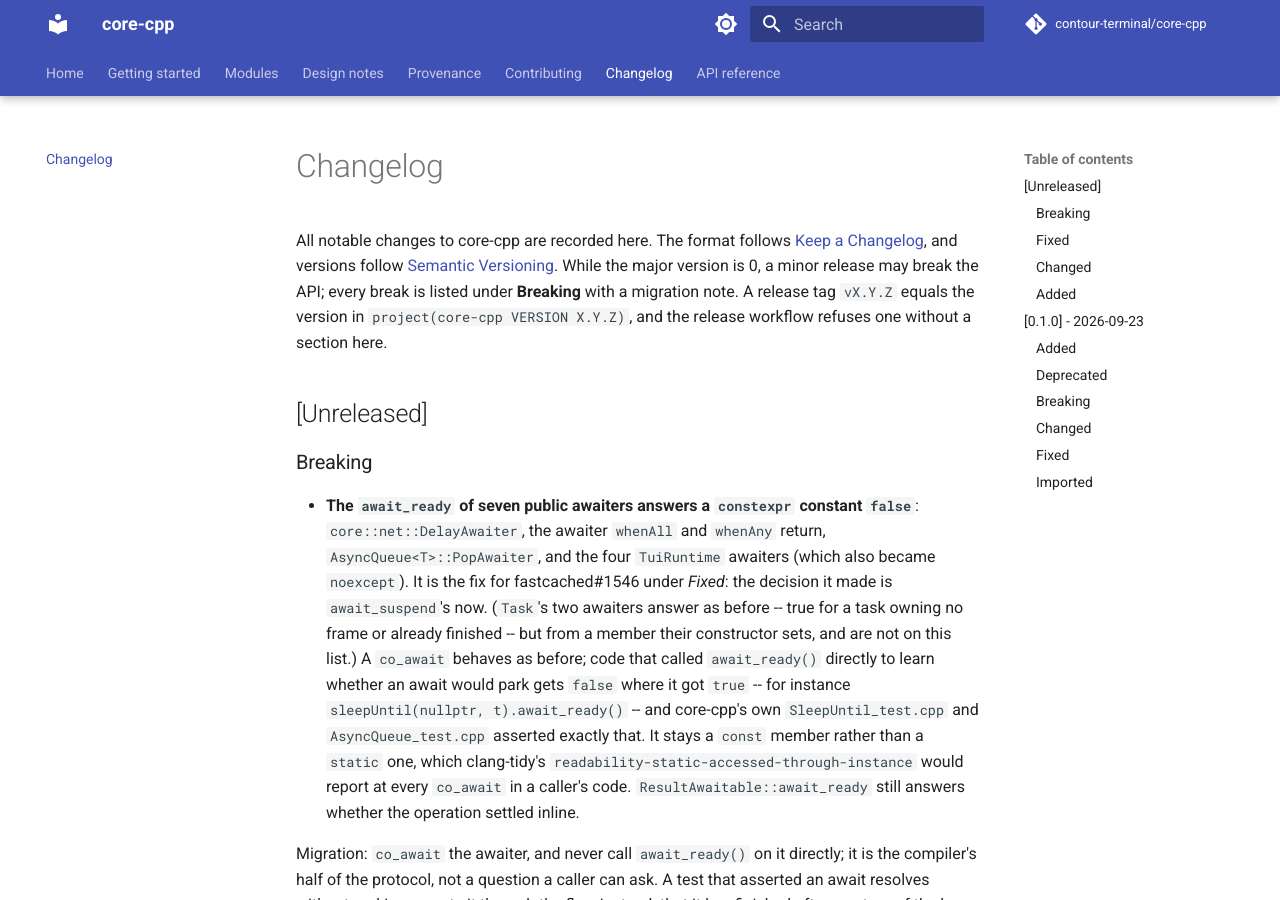
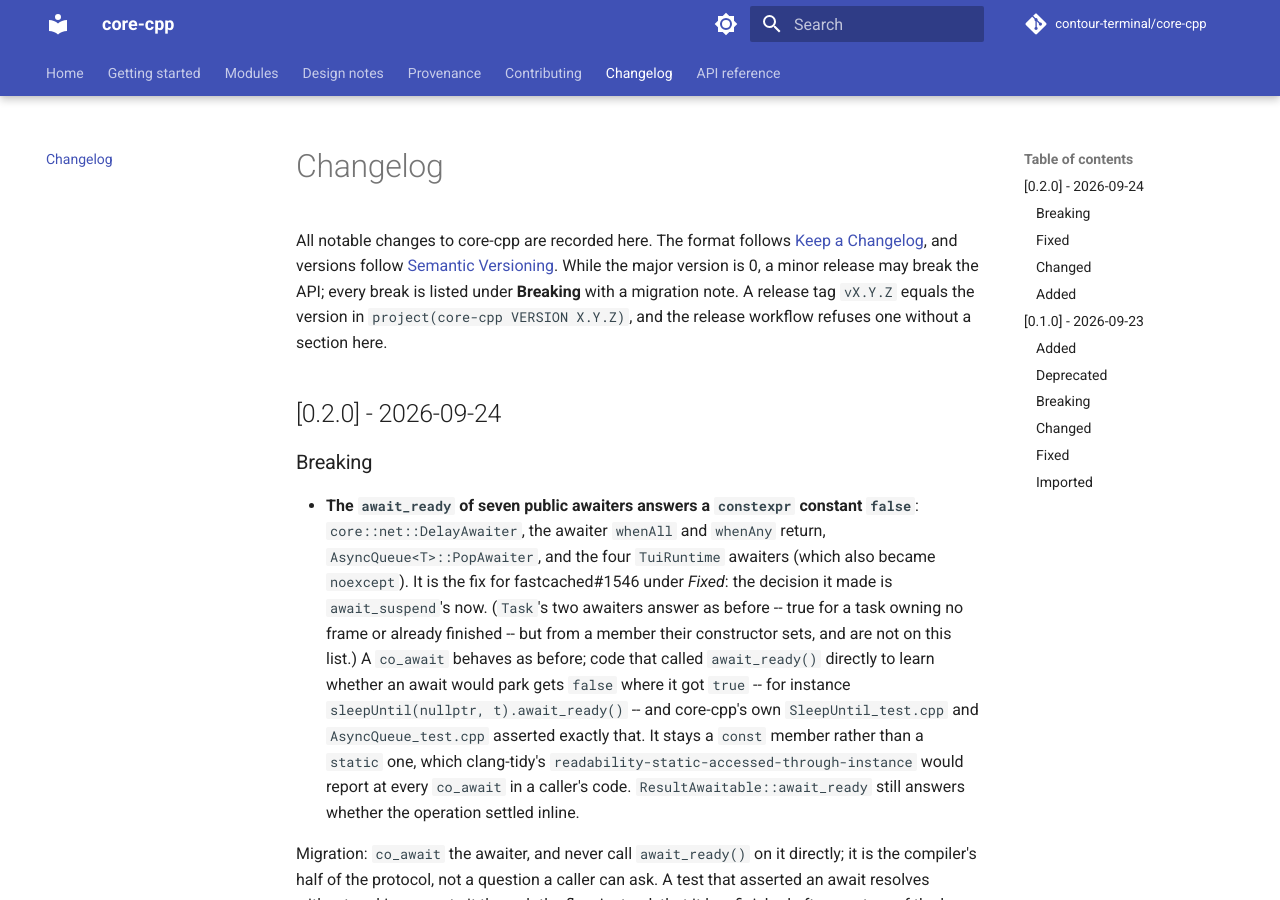
Before and after one commit to contour-terminal/core-cpp, an MkDocs documentation site: the page built from docs/changelog.md, in a window 1280 px wide and 900 px high. Built offline with MkDocs 1.6.1 and Material for MkDocs 9.7.7, drawn with Linux system fonts in a browser that asks for light colours; comment, search, counter and statistics services are not loaded.

Commit message:
Release 0.2.0
Signed-off-by: Christian Parpart <christian@parpart.family>

```diff
--- a/CHANGELOG.md
+++ b/CHANGELOG.md
@@ -7,7 +7,7 @@ release may break the API; every break is listed under **Breaking** with a migra
 release tag `vX.Y.Z` equals the version in `project(core-cpp VERSION X.Y.Z)`, and the release
 workflow refuses one without a section here.
 
-## [Unreleased]
+## [0.2.0] - 2026-09-24
 
 ### Breaking
 
--- a/CMakeLists.txt
+++ b/CMakeLists.txt
@@ -3,7 +3,7 @@ cmake_minimum_required(VERSION 3.25...3.31)
 
 # The version literal is the source of truth; a release tag must equal it.
 project(core-cpp
-    VERSION 0.1.0
+    VERSION 0.2.0
     DESCRIPTION "Shared C++23 foundation libraries of the Contour Terminal projects"
     HOMEPAGE_URL "https://github.com/contour-terminal/core-cpp"
     LANGUAGES CXX)
--- a/docs/getting-started/cpm.md
+++ b/docs/getting-started/cpm.md
@@ -9,7 +9,7 @@ as a subproject. This is how endo, fastcached, tuidu, Lightweight's `dbtool` and
 CPMAddPackage(
     NAME core-cpp
     GITHUB_REPOSITORY contour-terminal/core-cpp
-    GIT_TAG v0.1.0
+    GIT_TAG v0.2.0
     SYSTEM YES              # core-cpp headers never trip your -Werror
     EXCLUDE_FROM_ALL YES    # build only what you link
     OPTIONS "CORE_CPP_WITH_TUI ON" "CORE_CPP_WITH_TLS OFF")
```
Also changed, not shown: README.md (+2 -2 lines).
